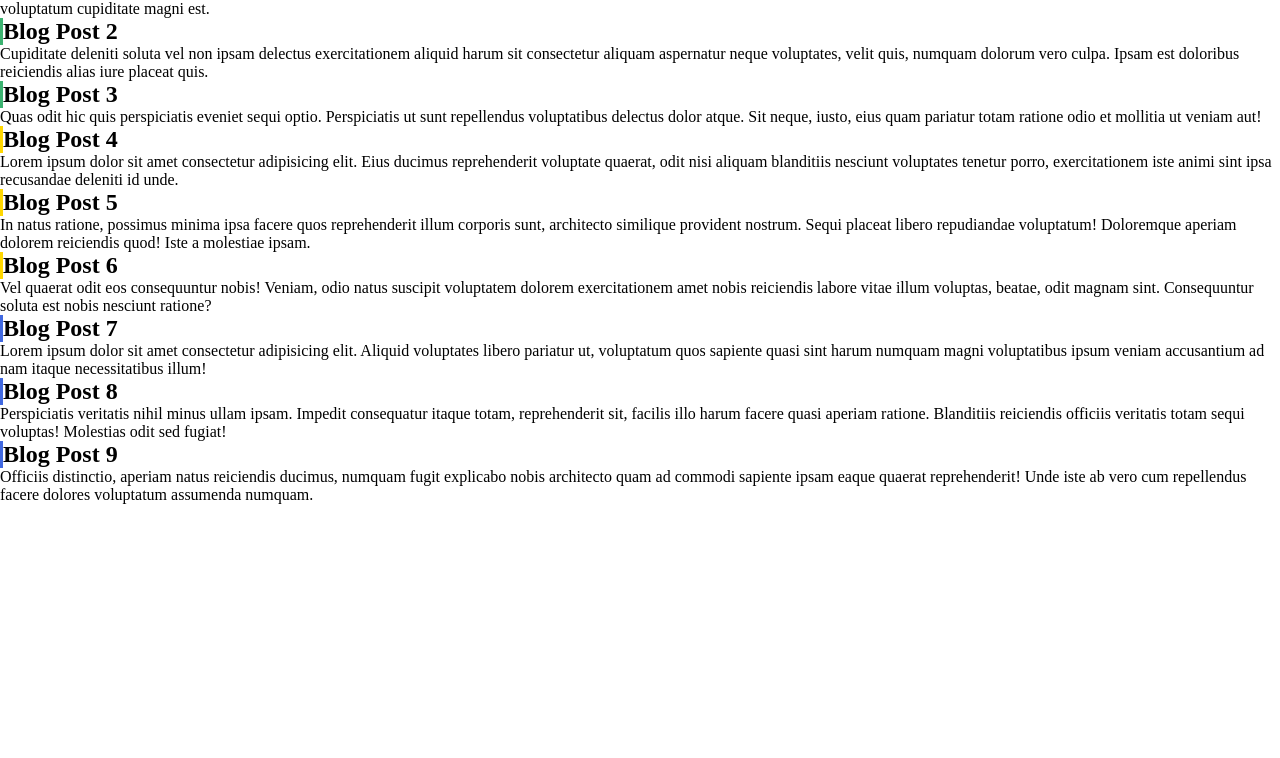
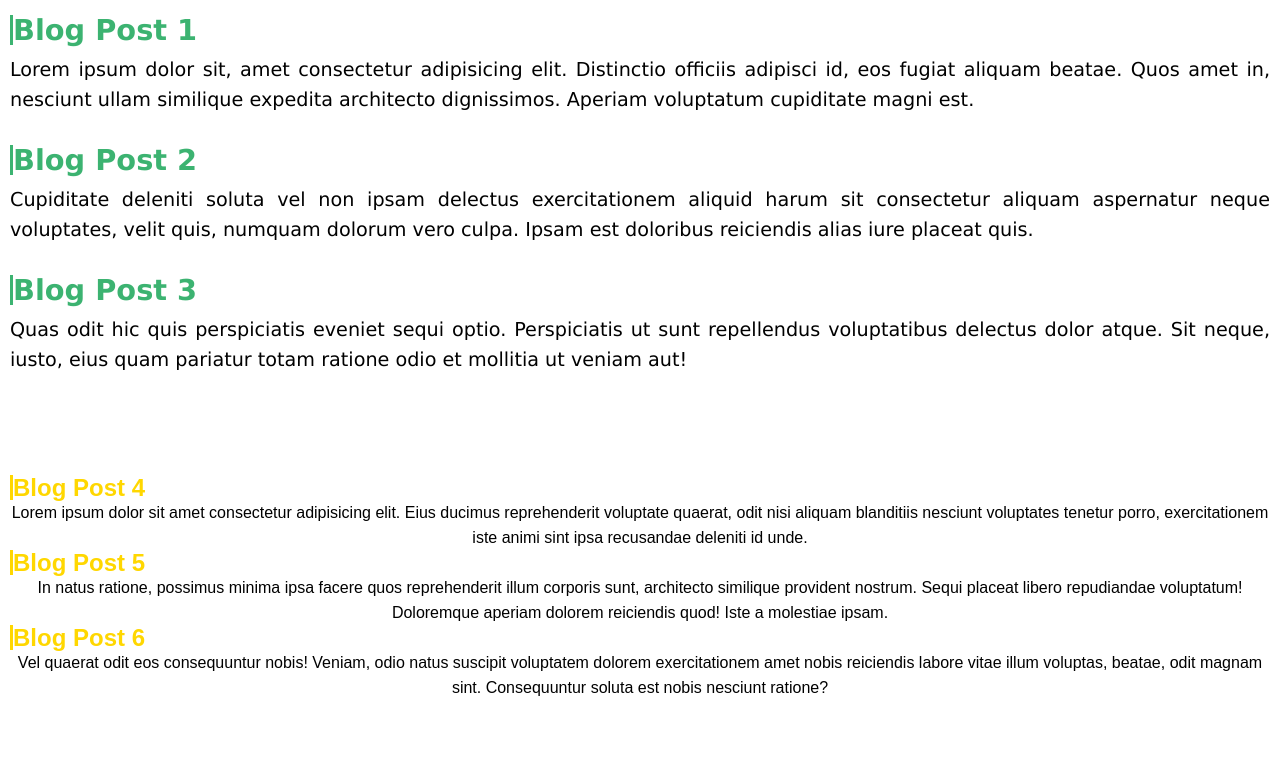
Before and after one commit to masudulalam/practice-taks-3, a plain HTML site: page index.html in a window 1280 px wide. Shown: the part 86-844 px from the top of the page. Before the commit the page ends 800 px from the top, so only its background shows below. Drawn offline with Linux system fonts and the light colour scheme.

Commit message:
added style in blog heading

```diff
--- a/index.html
+++ b/index.html
@@ -7,6 +7,10 @@
     <style>
         *{
             margin: 0;
+        }
+        div{
+            margin-top: 50px;
+            padding: 10px;
         }
         header{
             font-family: Arial, Helvetica, sans-serif;
@@ -23,6 +27,31 @@
         .border-rblue{
             border-left: 3px solid royalblue;
         }
+        #div1{
+            font-family:'Lucida Sans', 'Lucida Sans Regular', 'Lucida Grande', 'Lucida Sans Unicode', Geneva, Verdana, sans-serif;
+            line-height: 30px;
+            font-size: larger;
+        }
+        #div1 p{
+            margin-top: 10px;
+            margin-bottom: 30px;
+        }
+        #div1 h2{
+            color: mediumseagreen;
+        }
+        #div2{
+            font-family: Arial, Helvetica, sans-serif;
+            line-height: 25px;
+        }
+        #div2 p{
+            text-align: center;
+        }
+        #div2 h2{
+            color: gold;
+        }
+        #div3 h2{
+            color: royalblue;
+        }
 
     </style>
 </head>
@@ -30,7 +59,7 @@
     <header>
         <h1>Welcome To My Blog</h1>
     </header>
-    <div>
+    <div id="div1" style="text-align: justify;">
         <h2 class="border-m-green">Blog Post 1</h2>
         <p>Lorem ipsum dolor sit, amet consectetur adipisicing elit. Distinctio officiis adipisci id, eos fugiat aliquam beatae. Quos amet in, nesciunt ullam similique expedita architecto dignissimos. Aperiam voluptatum cupiditate magni est.</p>
         <h2 class="border-m-green">Blog Post 2</h2>
@@ -38,7 +67,7 @@
         <h2 class="border-m-green">Blog Post 3</h2>
         <p>Quas odit hic quis perspiciatis eveniet sequi optio. Perspiciatis ut sunt repellendus voluptatibus delectus dolor atque. Sit neque, iusto, eius quam pariatur totam ratione odio et mollitia ut veniam aut!</p>
     </div>
-    <div>
+    <div id="div2">
         <h2 class="border-gold">Blog Post 4</h2>
         <p>Lorem ipsum dolor sit amet consectetur adipisicing elit. Eius ducimus reprehenderit voluptate quaerat, odit nisi aliquam blanditiis nesciunt voluptates tenetur porro, exercitationem iste animi sint ipsa recusandae deleniti id unde.</p>
         <h2 class="border-gold">Blog Post 5</h2>
@@ -46,7 +75,7 @@
         <h2 class="border-gold">Blog Post 6</h2>
         <p>Vel quaerat odit eos consequuntur nobis! Veniam, odio natus suscipit voluptatem dolorem exercitationem amet nobis reiciendis labore vitae illum voluptas, beatae, odit magnam sint. Consequuntur soluta est nobis nesciunt ratione?</p>
     </div>
-    <div>
+    <div id="div3">
         <h2 class="border-rblue">Blog Post 7</h2>
         <p>Lorem ipsum dolor sit amet consectetur adipisicing elit. Aliquid voluptates libero pariatur ut, voluptatum quos sapiente quasi sint harum numquam magni voluptatibus ipsum veniam accusantium ad nam itaque necessitatibus illum!</p>
         <h2 class="border-rblue">Blog Post 8</h2>
```
